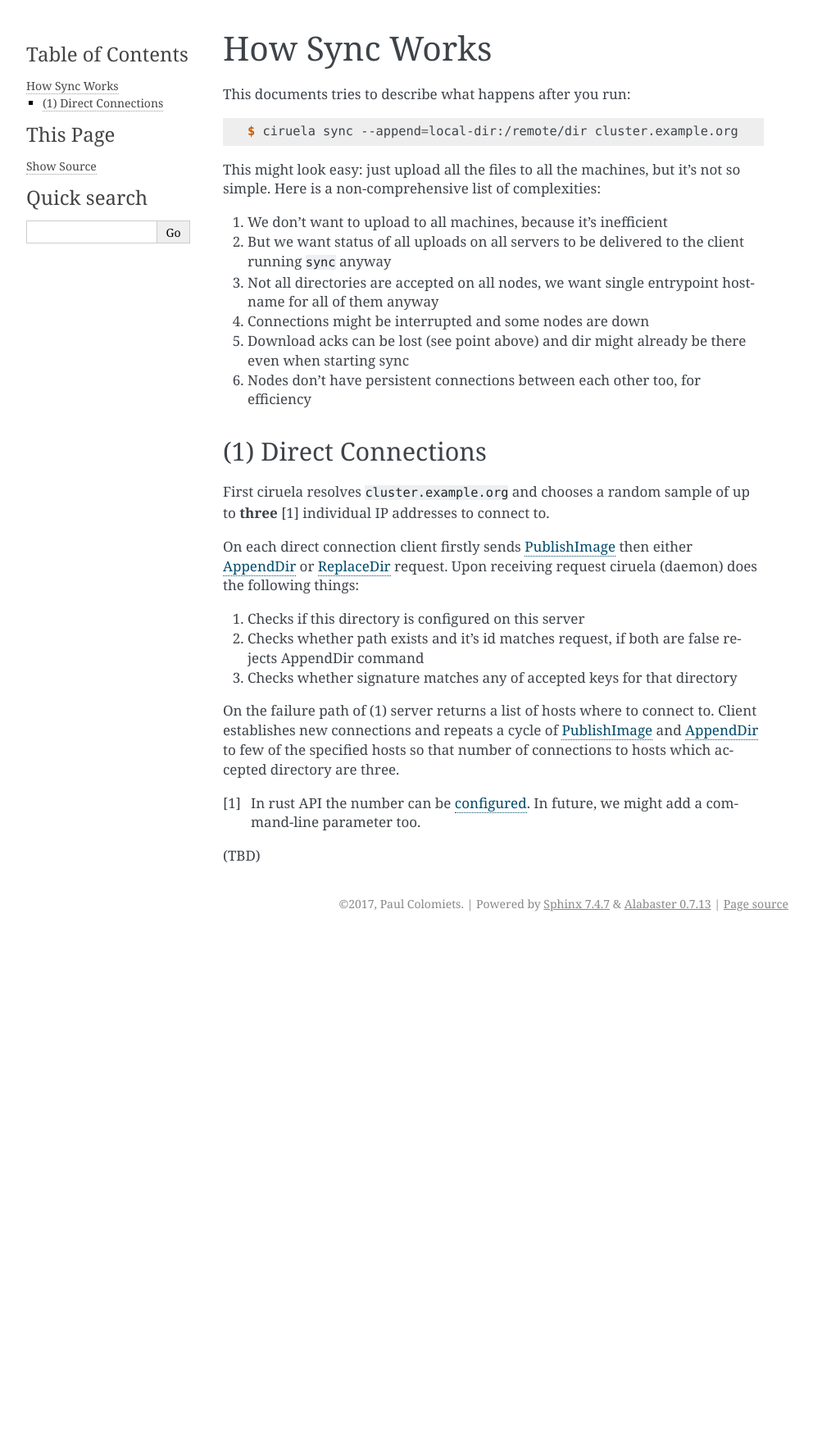
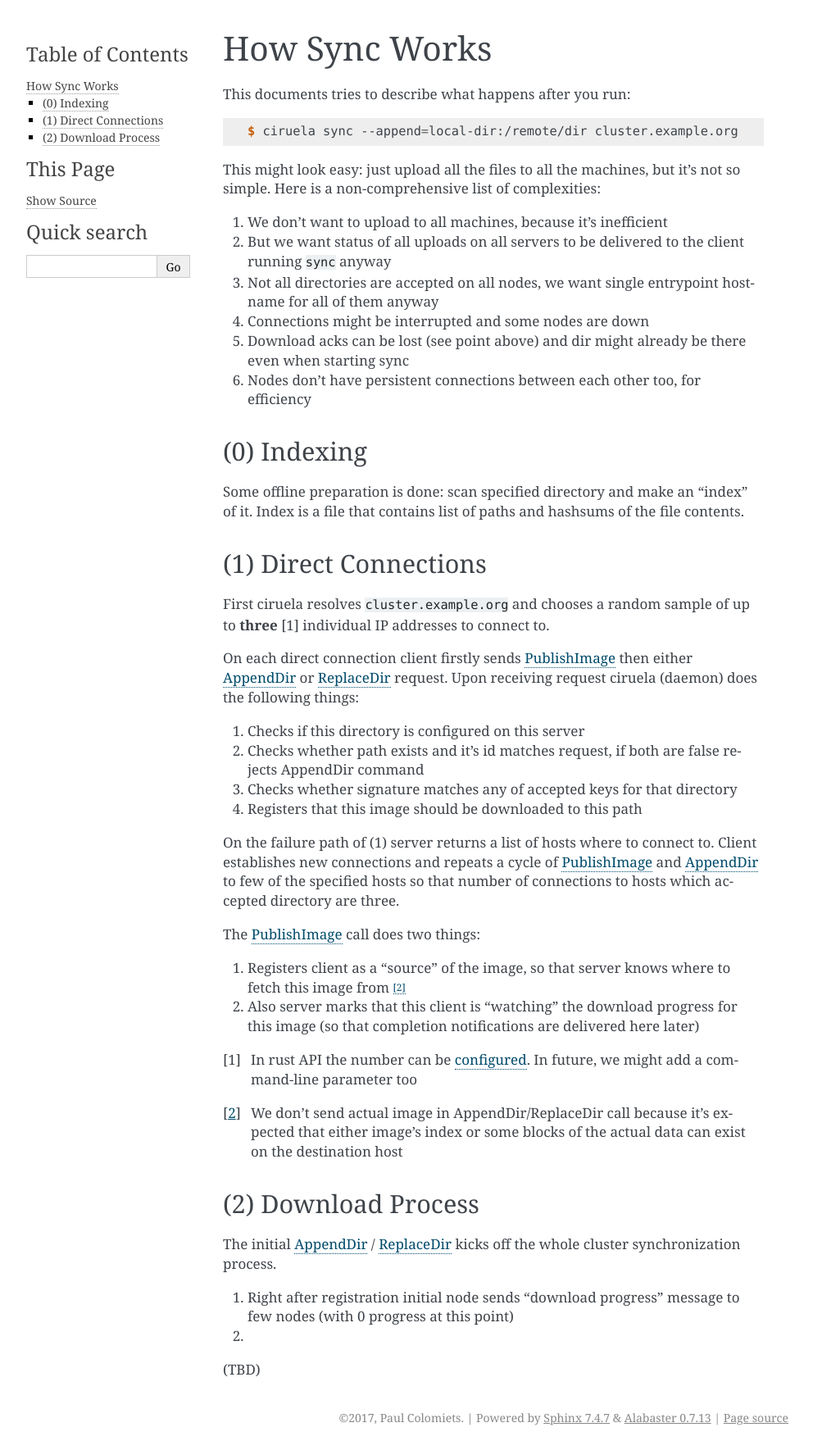
Before and after one commit to tailhook/ciruela, a Sphinx documentation site: the page built from doc/protocols/sync.rst, in a window 1280 px wide. Shown: the whole page at 82% size, without its empty margins (148-1140 px from the left). Built offline with Sphinx 7.4.7, drawn with Linux system fonts in a browser that asks for light colours; before the commit the page ends 1142 px from its top, so only the background shows below that.

Commit message:
More text in ciruela sync doc

```diff
--- a/doc/protocols/sync.rst
+++ b/doc/protocols/sync.rst
@@ -22,6 +22,14 @@ not so simple. Here is a non-comprehensive list of complexities:
    for efficiency
 
 
+(0) Indexing
+------------
+
+Some offline preparation is done: scan specified directory and make an "index"
+of it.  Index is a file that contains list of paths and hashsums of the file
+contents.
+
+
 (1) Direct Connections
 ----------------------
 
@@ -36,15 +44,38 @@ On each direct connection client firstly sends :ref:`PublishImage` then either
 2. Checks whether path exists and it's id matches request,
    if both are false rejects AppendDir command
 3. Checks whether signature matches any of accepted keys for that directory
+4. Registers that this image should be downloaded to this path
 
 On the failure path of (1) server returns a list of hosts where to connect
 to. Client establishes new connections and repeats a cycle of
 :ref:`PublishImage` and :ref:`AppendDir` to few of the specified hosts so that
 number of connections to hosts which accepted directory are three.
 
+The :ref:`PublishImage` call does two things:
+
+1. Registers client as a "source" of the image, so that server knows where to
+   fetch this image from [2]_
+2. Also server marks that this client is "watching" the download progress for
+   this image (so that completion notifications are delivered here later)
+
 .. [1] In rust API the number can be configured__. In future, we might add
-   a command-line parameter too.
+   a command-line parameter too
+.. [2] We don't send actual image in AppendDir/ReplaceDir call because it's
+   expected that either image's index or some blocks of the actual data can
+   exist on the destination host
 
 __ https://docs.rs/ciruela/0.5.12/ciruela/cluster/struct.Config.html#method.initial_connections
 
+(2) Download Process
+--------------------
+
+The initial :ref:`AppendDir` / :ref:`ReplaceDir` kicks off the whole cluster
+synchronization process.
+
+1. Right after registration initial node sends "download progress" message
+   to few nodes (with 0 progress at this point)
+2.
+
+
+
 (TBD)
```
